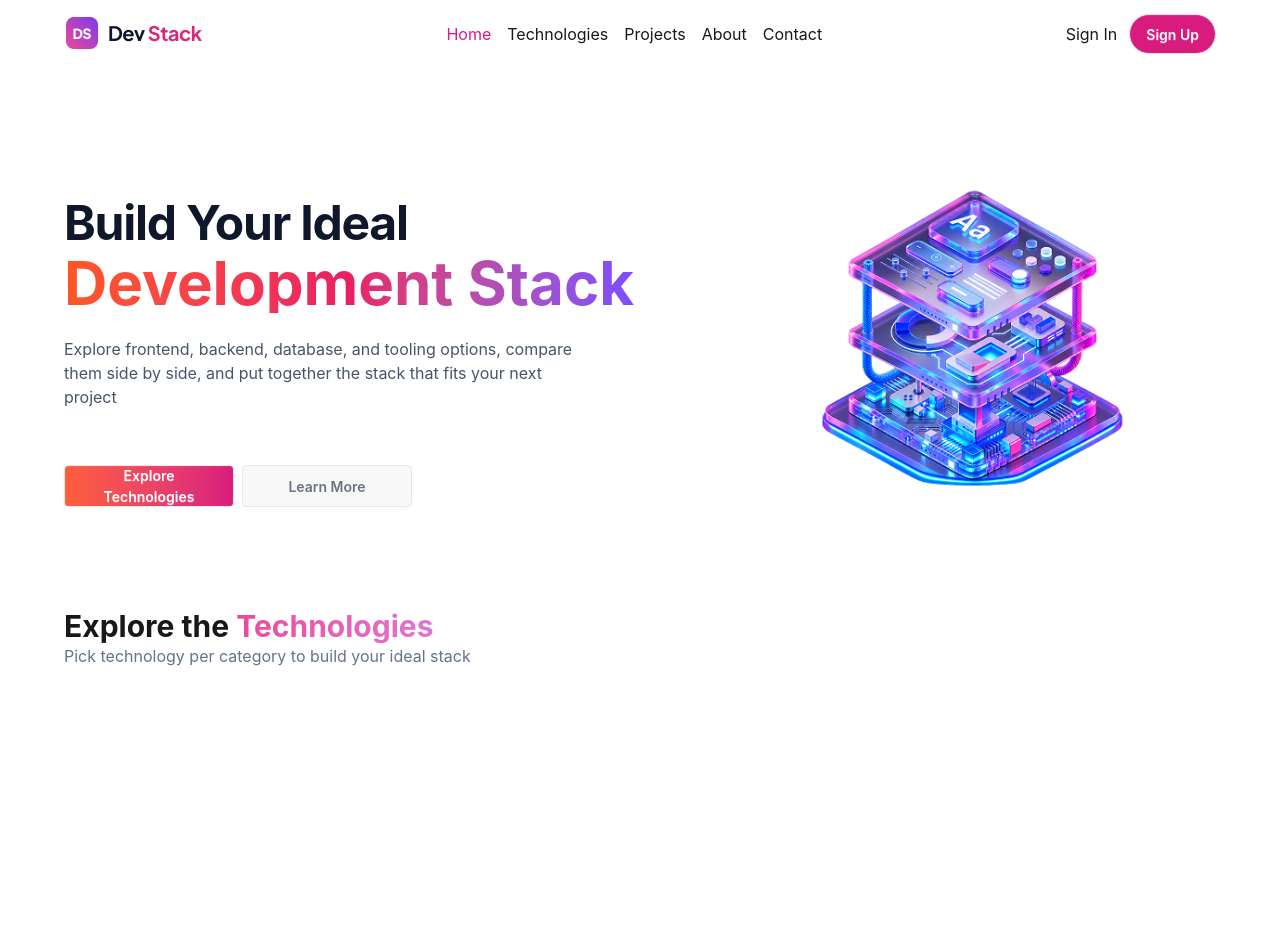
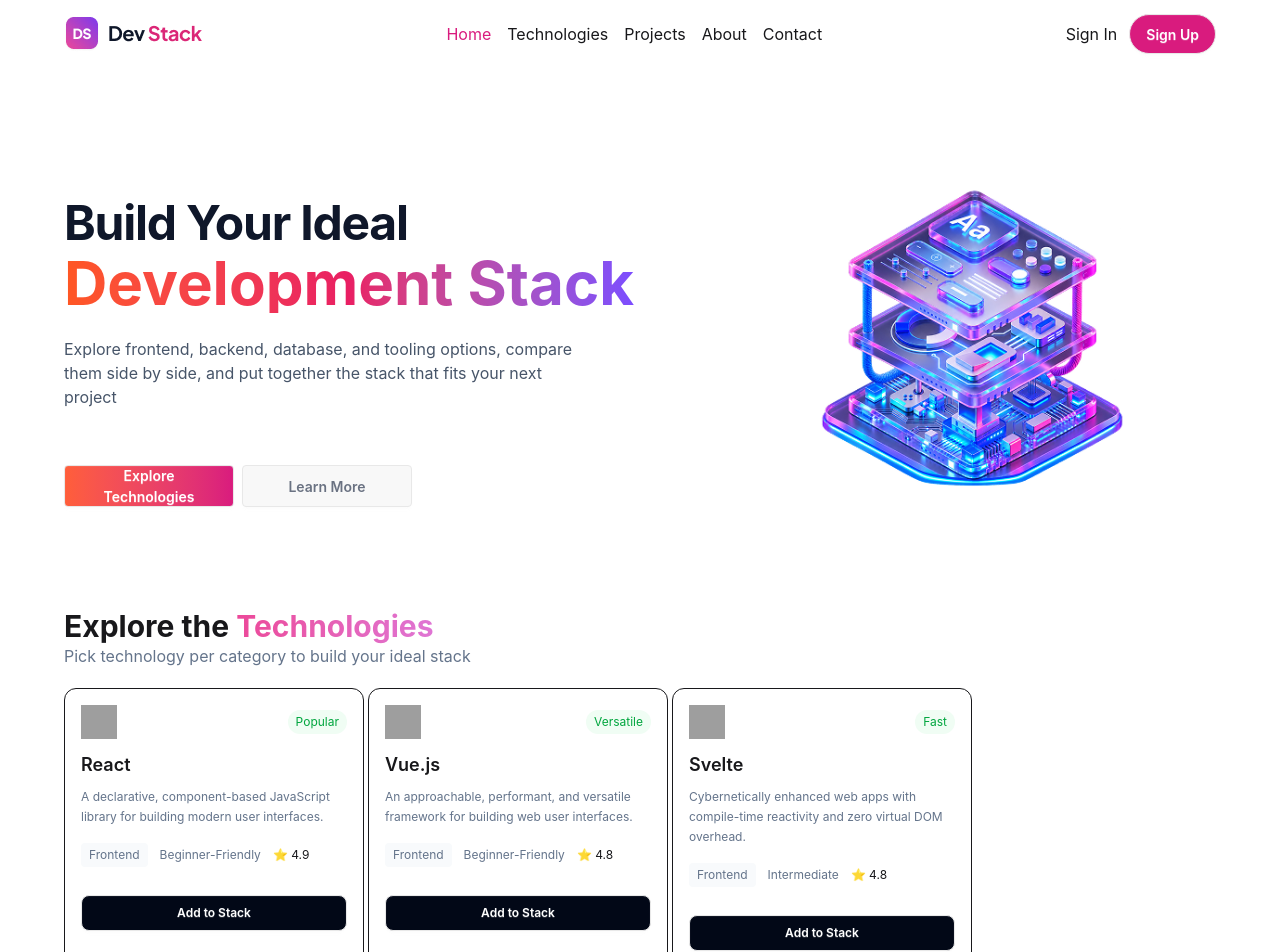
Before and after one commit to Ridoy-Kumar-133/DevStack, a React (Vite) app: page / in a window 1280 px wide. Shown: the top 952 px of the page. Built offline with nearby package versions, Linux system fonts and the light colour scheme; grey boxes are pictures that could not be loaded.

Commit message:
Technologoy cards created

```diff
--- a/src/App.tsx
+++ b/src/App.tsx
@@ -19,7 +19,7 @@ function App() {
     <>
       <Nav></Nav>
       <Hero></Hero>
-      <Suspense>
+      <Suspense fallback = { <h2>Loading......</h2>}>
       <Technologies CardsPromise = {CardsPromise}></Technologies>
       </Suspense>
       <Footer></Footer>
--- /dev/null
+++ b/src/Components/Technologies/Card.tsx
@@ -0,0 +1,55 @@
+import type { ICard } from "../Types/Types";
+
+const Card = ({ tek }: { tek: ICard }) => {
+    return (
+        <div className="w-75 h-71.25 rounded-xl border p-4">
+
+            <div className="flex justify-between items-center">
+                <img
+                    src={tek.logo}
+                    alt=""
+                    className="h-8.5 w-9"
+                />
+
+                <button className="text-xs px-2 py-1 rounded-3xl bg-green-50 text-green-600">
+                    {tek.badge}
+                </button>
+            </div>
+
+            <div className="mt-3">
+                <h3 className="font-semibold text-lg">
+                    {tek.name}
+                </h3>
+            </div>
+
+            <div className="mt-2">
+                <p className="text-[#64748B] text-xs leading-5">
+                    {tek.description}
+                </p>
+            </div>
+
+            <div className="flex gap-3 items-center mt-4">
+                <button className="text-xs bg-slate-50 text-[#64748B] px-2 py-1 rounded">
+                    {tek.category}
+                </button>
+
+                <p className="text-xs text-[#64748B]">
+                    {tek.level}
+                </p>
+
+                <p className="text-xs">
+                    ⭐ {tek.rating}
+                </p>
+            </div>
+
+            <div className="mt-7">
+                <button className="bg-[#020817] w-full h-9 rounded-lg text-white text-xs btn">
+                    Add to Stack
+                </button>
+            </div>
+
+        </div>
+    );
+};
+
+export default Card;
--- /dev/null
+++ b/src/Components/Technologies/SelectedTechnology.tsx
@@ -0,0 +1,11 @@
+
+
+const SelectedTechnology = () => {
+    return (
+        <div>
+
+        </div>
+    );
+};
+
+export default SelectedTechnology;
--- a/src/Components/Technologies/TechnologyCards.tsx
+++ b/src/Components/Technologies/TechnologyCards.tsx
@@ -1,4 +1,6 @@
 import type { ICard } from "../Types/Types";
+import Card from "./Card";
+import SelectedTechnology from "./SelectedTechnology";
 
 
 const TechnologyCards = ({cards} : { cards : ICard[] }) => {
@@ -6,8 +8,13 @@ const TechnologyCards = ({cards} : { cards : ICard[] }) => {
     console.log(cards);
 
     return (
-        <div>
-
+        <div className="flex my-5">
+           <div className="grid grid-cols-3 gap-1">
+            {
+                cards.map( (tek) => <Card tek = {tek}></Card> )
+            }
+            </div>
+            <SelectedTechnology></SelectedTechnology>
         </div>
     );
 };
```
